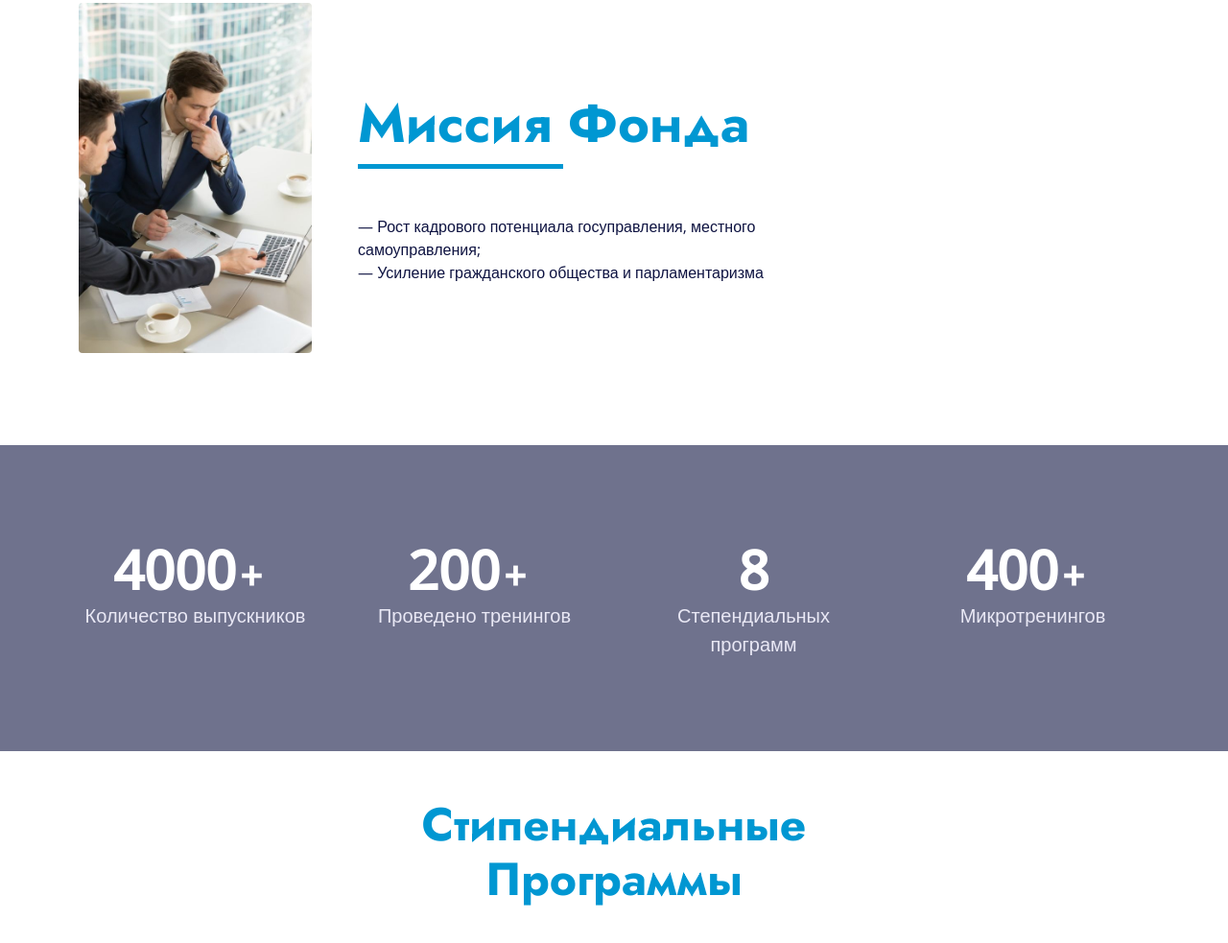
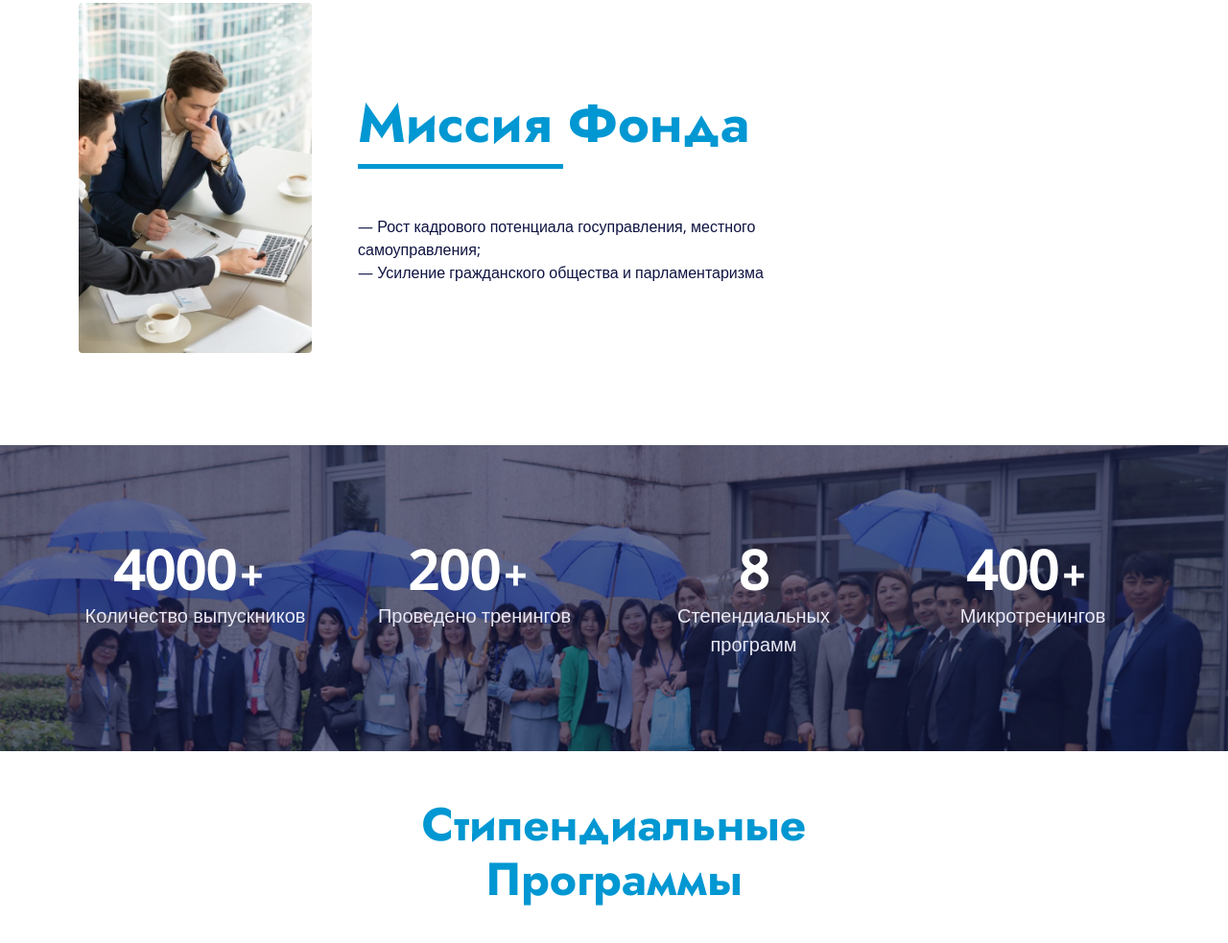
Before and after one commit to RikiTwiki/FinalIGues, a plain HTML site: page index.html in a window 1280 px wide. Shown: the part 825-1808 px from the top of the page at 96% size. Drawn offline with nearby package versions, Linux system fonts and the light colour scheme.

Commit message:
main page

```diff
--- a/css/style.css
+++ b/css/style.css
@@ -242,9 +242,18 @@ h6,
 /*** Facts & Quote ***/
 .facts,
 .quote {
-    background: rgba(15, 20, 66, 0.6);
+    background-color: rgba(15, 20, 66, 0.6);
 }
 
+.facts {
+    background-image: url(../img/carousel-1.jpg) !important;
+    background-size: cover !important;
+    background-position: center center !important;
+}
+
+.fact  {
+    background-color: rgba(15, 20, 66, 0.6) !important;
+}
 
 /*** Service ***/
 .service-item {
--- a/index.html
+++ b/index.html
@@ -391,7 +391,8 @@
 
 
     <!-- Facts Start -->
-    <div class="container-fluid facts my-5 py-5" data-parallax="scroll" data-image-src="img/carousel-1.jpg">
+    <div class="facts">
+        <div class="container-fluid fact my-5 py-5">
             <div class="container py-5">
                 <div class="row g-5">
                     <div class="col-sm-6 col-lg-3 text-center wow fadeIn" data-wow-delay="0.1s">
@@ -423,6 +424,7 @@
                             <span class="display-4 text-white fs-1 me-3">+</span>
                         </div>
                         <span class="fs-5 fw-semi-bold text-light">Микротренингов</span>
+                    </div>
                 </div>
             </div>
         </div>
```
Lines whose indentation alone changed are shown as unchanged.
